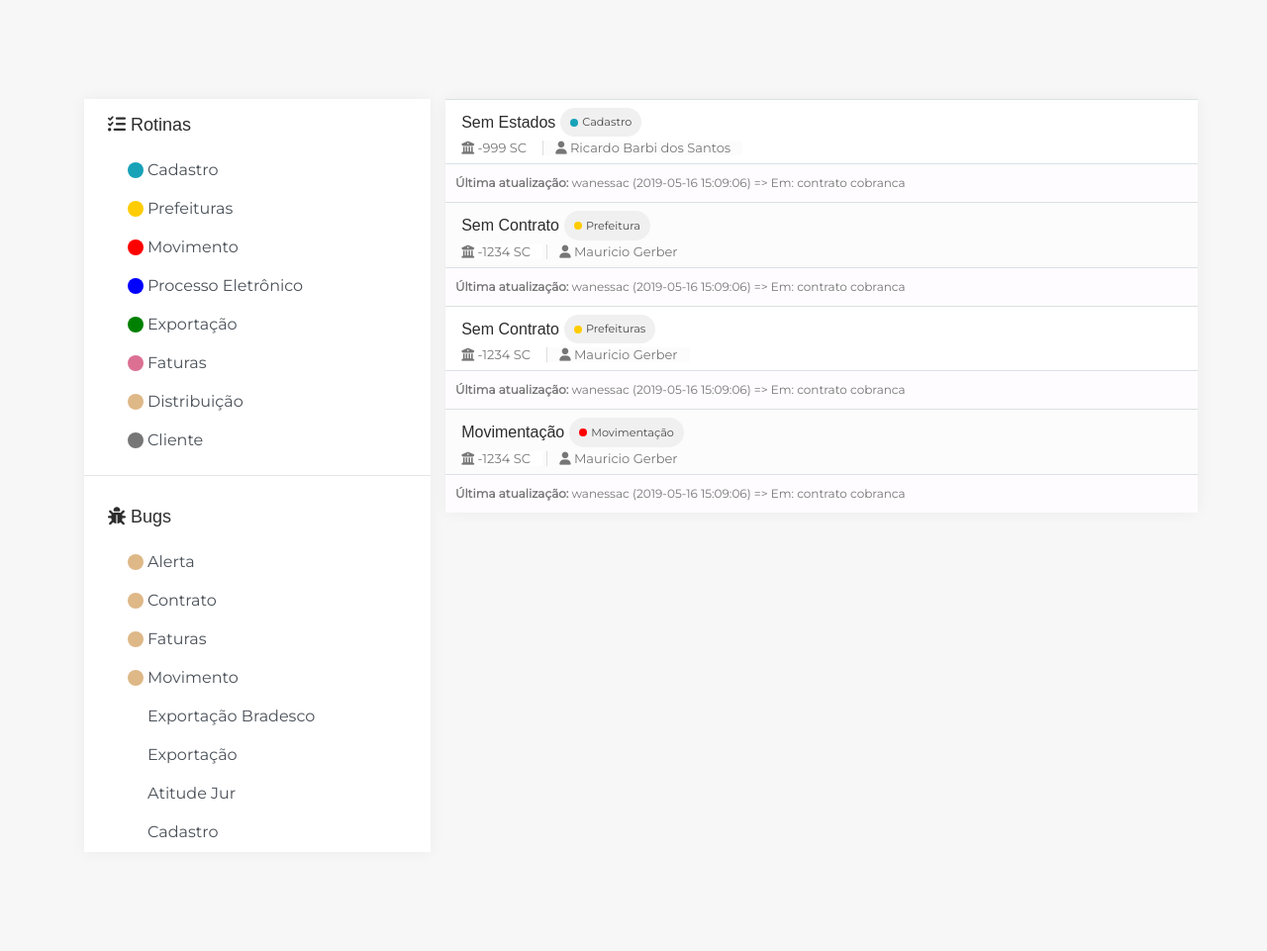
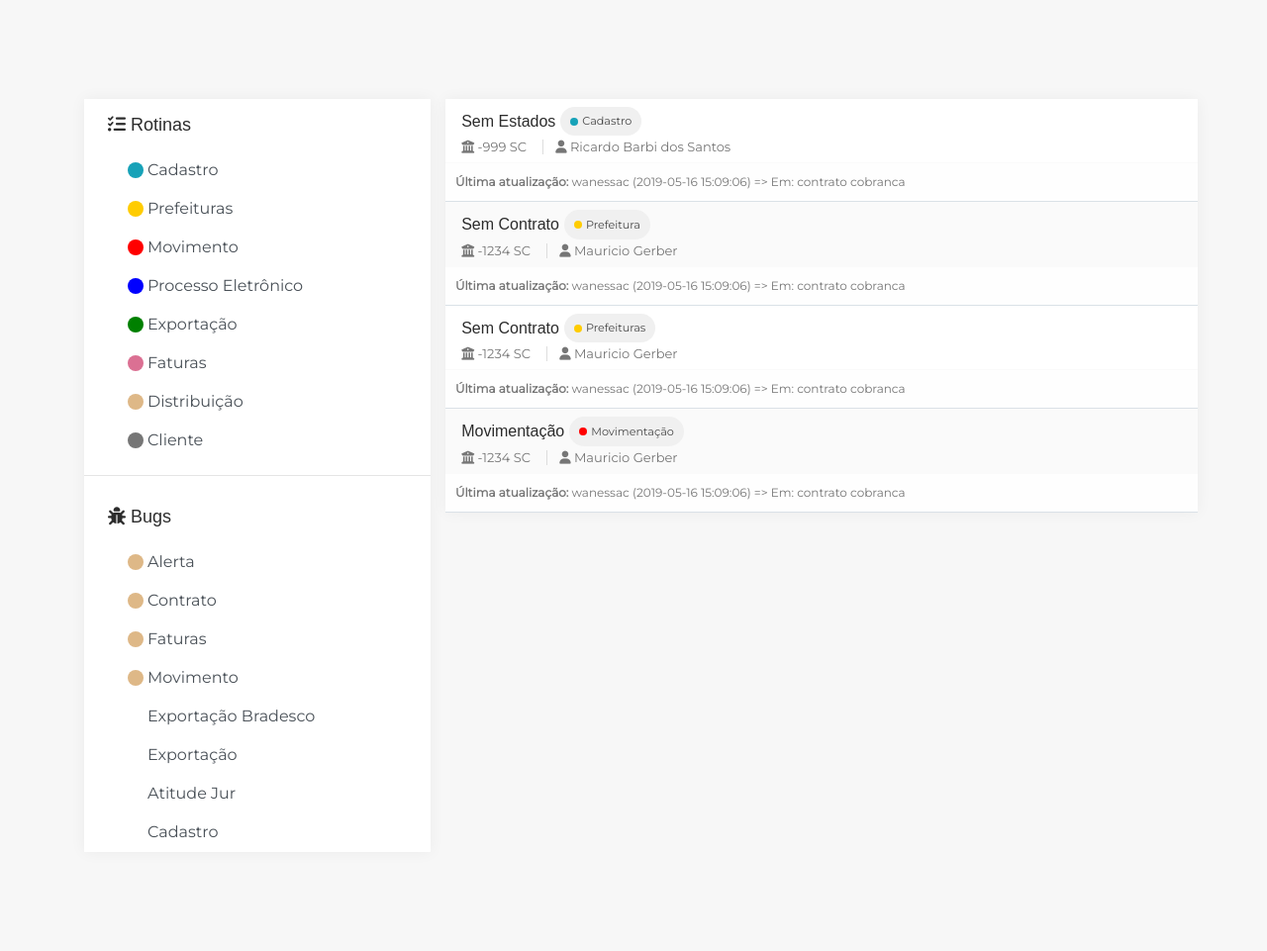
Before and after one commit to mauriciogerbersc/plesmy, a PHP site: page / in a window 1280 px wide. Shown: the whole page at 99% size. Run offline with PHP 8.4, Linux system fonts and the light colour scheme; some libraries are stand-ins or nearby versions.

Commit message:
index nv

```diff
--- a/css/style.css
+++ b/css/style.css
@@ -364,7 +364,7 @@ h1,h2,h3,h4,h5,h6 {
 
 
 
-#todo .list-item {border-top: 1px solid #dae1e1; transition: background-color .2s,transform .2s,-webkit-transform .2s; padding-left: 1rem !important;
+#todo .list-item { transition: background-color .2s,transform .2s,-webkit-transform .2s; padding-left: 1rem !important;
     padding-right: 1rem !important;  width:100%}
 
 #todo .vx-row { display: flex;
@@ -389,7 +389,8 @@ h6.todo-title { margin-top:5px;}
         min-height: 28px;
         padding: 0 10px;
         color: rgba(0,0,0,.7);
-        position: relative; margin-left: 5px; }
+        position: relative; margin-left: 5px;
+    }
 
      .w-2{   width: .5rem!important; }
      .mr-1 {     margin-right: .25rem!important;
@@ -403,9 +404,11 @@ h6.todo-title { margin-top:5px;}
         padding-bottom: 0.5rem!important;
     }
 
+    #todo li { border-bottom: 1px solid #dae1e7}
     #todo li:nth-child(1n) { background: #fff; }
-    #todo li:nth-child(2n) { background: #fcfcfc; }
+    #todo li:nth-child(2n) { background: #fafafa;}
 
+    .wp-userlisting-breadcrumb li {background: none !important; border-bottom: 0px !important}
 
-    .footer { clear:both; display:block; background: #fEfcfe; padding:10px 0; width:100%; border-top: 1px solid #dae1e7; font-size: 12px; width:100% }
+    .footer { background: #fefefe; clear:both; display:block; padding:10px 0; width:100%; border-top: 1px solid #fafafa; font-size: 12px; width:100% }
     .footer span { margin-left: 10px; }
```
